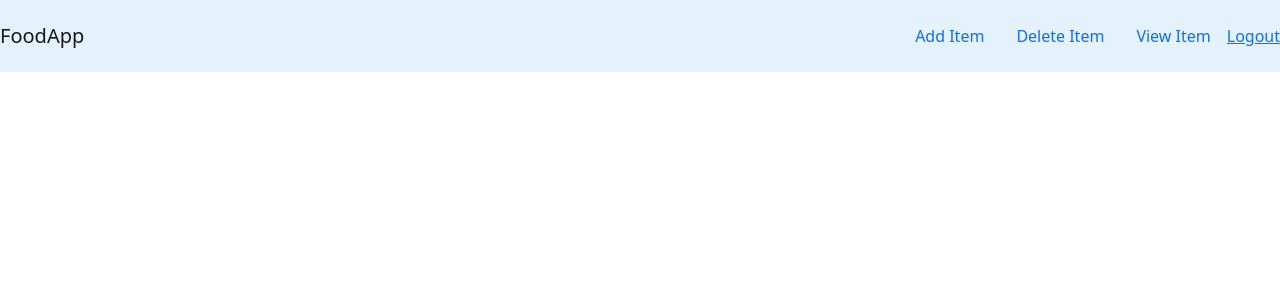
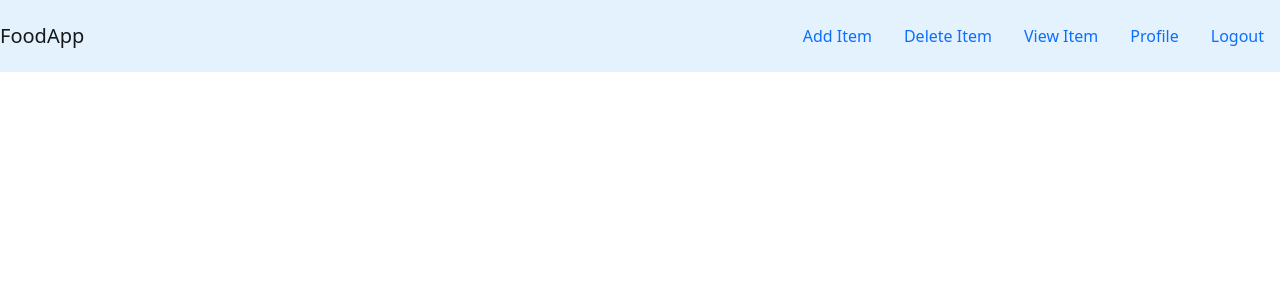
Before and after one commit to kideedee/django_food_menu_app, a Django app: page /food/ in a window 1280 px wide. Shown: the top 300 px of the page. Run offline with Django 4.2, Linux system fonts and the light colour scheme; the visitor is signed in with stand-in values (Sample User, id 1); data that the repository does not hold is empty.

Commit message:
restricting routes

```diff
--- a/FoodMenuApp/settings.py
+++ b/FoodMenuApp/settings.py
@@ -123,3 +123,4 @@ STATIC_URL = '/static/'
 DEFAULT_AUTO_FIELD = 'django.db.models.BigAutoField'
 
 LOGIN_REDIRECT_URL = 'food:index'
+LOGIN_URL = 'login'
--- a/FoodMenuApp/urls.py
+++ b/FoodMenuApp/urls.py
@@ -28,5 +28,6 @@ urlpatterns = \
         path('food/', include('food.urls')),
         path('register/', user_views.register, name='register'),
         path('login/', authentication_views.LoginView.as_view(template_name='users/login.html'), name='login'),
-        path('logout/', authentication_views.LogoutView.as_view(template_name='food/index.html'), name='logout')
+        path('logout/', authentication_views.LogoutView.as_view(template_name='users/logout.html'), name='logout'),
+        path('profile/', user_views.profile_page, name='profile')
     ] + static(settings.MEDIA_URL, document_root=settings.MEDIA_ROOT)
--- a/templates/food/base.html
+++ b/templates/food/base.html
@@ -21,9 +21,10 @@
         <a href="#" class="nav-item nav-link">Delete Item</a>
         <a href="#" class="nav-item nav-link">View Item</a>
         {% if user.is_authenticated %}
-            <a href="{% url 'logout' %}">Logout</a>
+            <a href="{% url 'profile' %}" class="nav-item nav-link">Profile</a>
+            <a href="{% url 'logout' %}" class="nav-item nav-link">Logout</a>
         {% else %}
-            <a href="{% url 'login' %}">Login</a>
+            <a href="{% url 'login' %}" class="nav-item nav-link">Login</a>
         {% endif %}
     </div>
 </nav>
--- a/templates/users/logout.html
+++ b/templates/users/logout.html
@@ -0,0 +1 @@
+<h1>You have been logged out</h1>
--- /dev/null
+++ b/templates/users/profile.html
@@ -0,0 +1 @@
+<h1>{{ user.username }}</h1>
--- a/users/views.py
+++ b/users/views.py
@@ -1,4 +1,5 @@
 from django.contrib import messages
+from django.contrib.auth.decorators import login_required
 from django.shortcuts import render, redirect
 
 from users.forms import RegisterForm
@@ -16,3 +17,8 @@ def register(request):
         form = RegisterForm()
 
     return render(request, 'users/register.html', {'form': form})
+
+
+@login_required
+def profile_page(request):
+    return render(request, 'users/profile.html')
```
